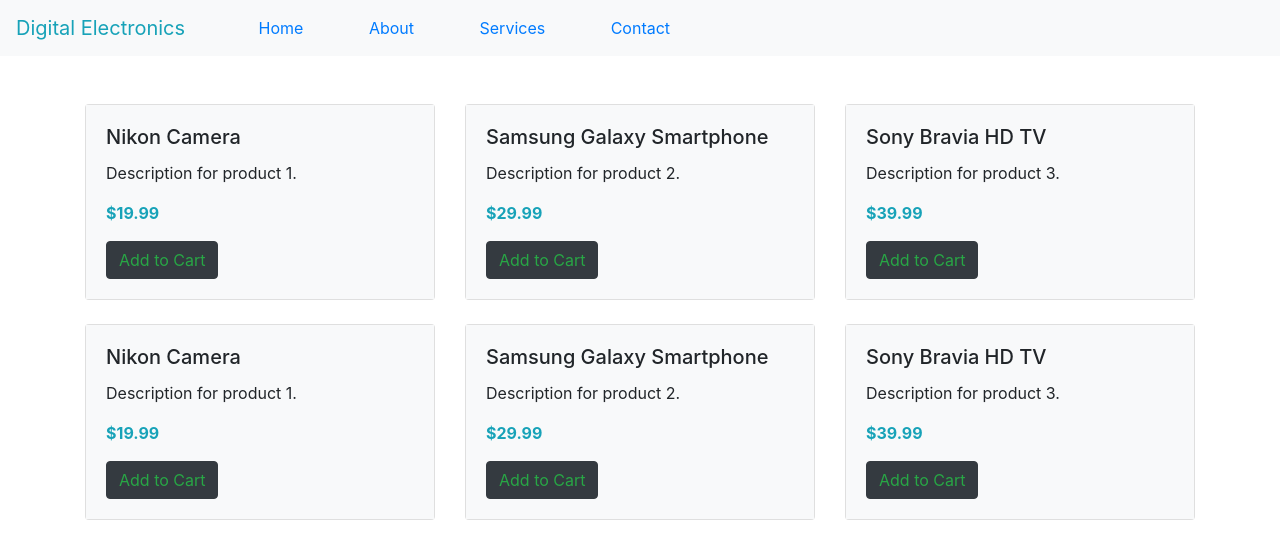
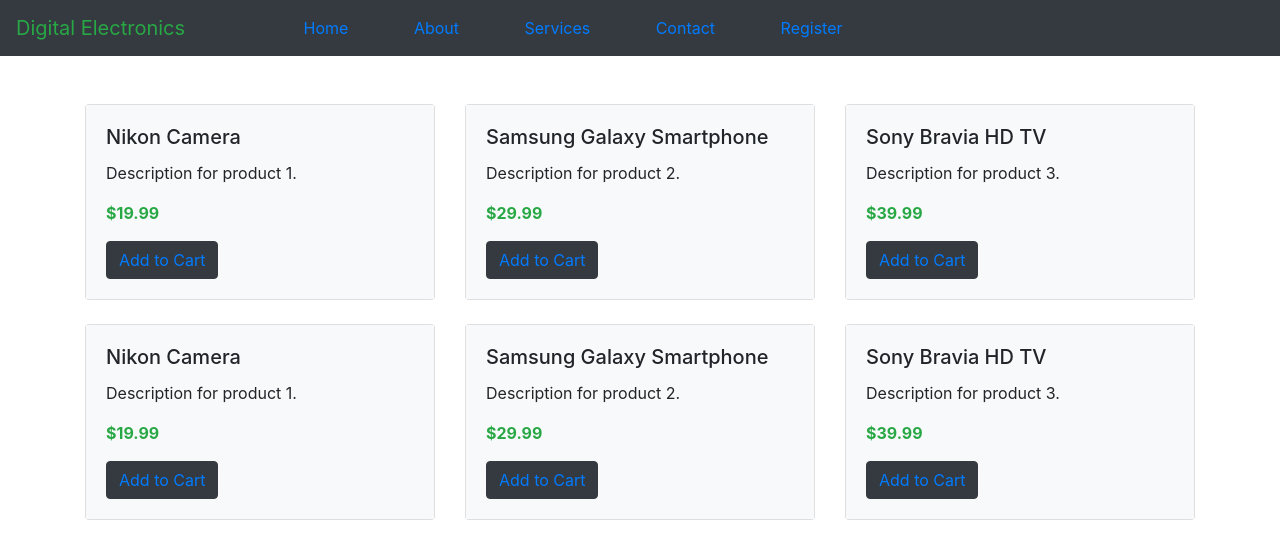
Before and after one commit to Srinu1909/Digital-Electronics, a PHP site: page /index.php in a window 1280 px wide. Shown: the top 559 px of the page. Run offline with PHP 8.4, Linux system fonts and the light colour scheme; some libraries are stand-ins or nearby versions.

Commit message:
Add files via upload

```diff
--- a/index.php
+++ b/index.php
@@ -1,7 +1,6 @@
 
 <?php
  include "navbar.php";
-
 ?>
 
 <?php include "product.php";?>
--- a/navbar.php
+++ b/navbar.php
@@ -8,8 +8,8 @@
 </head>
 <body>
 
-<nav class="navbar navbar-expand-lg navbar-light bg-light ">
-    <a class="navbar-brand text-info" href="#">
+<nav class="navbar navbar-expand-lg navbar-light bg-dark ">
+    <a class="navbar-brand text-success" href="#">
 
         Digital Electronics
     </a>
@@ -23,10 +23,15 @@
             &nbsp;
             &nbsp;
             &nbsp;
+            &nbsp;
+            &nbsp;
+            &nbsp;
+            &nbsp;
+            &nbsp;
     <div class="collapse navbar-collapse" id="navbarNav">
         <ul class="navbar-nav">
             <li class="nav-item active">
-                <a class="nav-link text-primary" href="#">Home <span class="sr-only">(current)</span></a>
+                <a class="nav-link text-primary" href="index.php">Home <span class="sr-only">(current)</span></a>
             </li>
             &nbsp;
             &nbsp;
@@ -36,7 +41,7 @@
             &nbsp;
 
             <li class="nav-item">
-                <a class="nav-link text-primary" href="#">About</a>
+                <a class="nav-link text-primary" href="about.php">About</a>
             </li>
             &nbsp;
             &nbsp;
@@ -47,7 +52,7 @@
 
 
             <li class="nav-item">
-                <a class="nav-link text-primary" href="#">Services</a>
+                <a class="nav-link text-primary" href="services.php">Services</a>
             </li>
             &nbsp;
             &nbsp;
@@ -57,9 +62,19 @@
             &nbsp;
 
             <li class="nav-item">
-                <a class="nav-link text-primary" href="#">Contact</a>
+                <a class="nav-link text-primary" href="contact.php">Contact</a>
             </li>
 
+            &nbsp;
+            &nbsp;
+            &nbsp;
+            &nbsp;
+            &nbsp;
+            &nbsp;
+
+            <li class="nav-item">
+                <a class="nav-link text-primary" href="register.php">Register</a>
+            </li>
         </ul>
     </div>
 </nav>
--- a/product.php
+++ b/product.php
@@ -48,8 +48,8 @@
                     <div class="card-body bg-light">
                         <h5 class="card-title"><?php echo $product['title']; ?></h5>
                         <p class="card-text"><?php echo $product['description']; ?></p>
-                        <p class="text-info"><strong><?php echo $product['price']; ?></strong></p>
-                        <a href="#" class="btn btn-dark text-success">Add to Cart</a>
+                        <p class="text-success"><strong><?php echo $product['price']; ?></strong></p>
+                        <a href="#" class="btn btn-dark text-primary">Add to Cart</a>
                     </div>
                 </div>
             </div>
```
